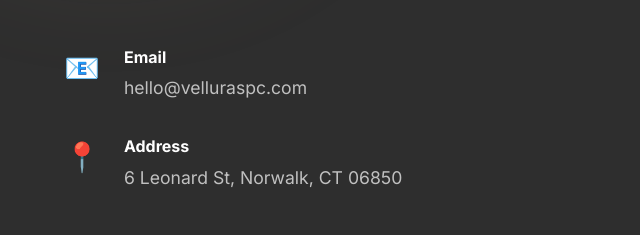
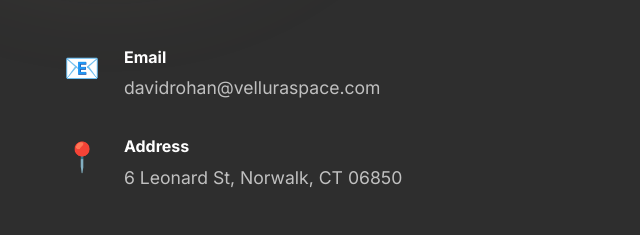
Before and after one commit to yilunzhao/azure_website_vellura_space, a plain HTML site: page index.html in a window 1280 px wide. Shown: the part 6943-7178 px from the top of the page, 0-640 px from the left. Drawn offline with nearby package versions, Linux system fonts and the light colour scheme.

Commit message:
Update contact email

```diff
--- a/index.html
+++ b/index.html
@@ -339,7 +339,7 @@
                         <span class="contact-icon">📧</span>
                         <div>
                             <strong>Email</strong>
-                            <p>hello@velluraspc.com</p>
+                            <p>davidrohan@velluraspace.com</p>
                         </div>
                     </div>
                     <div class="contact-item">
```
